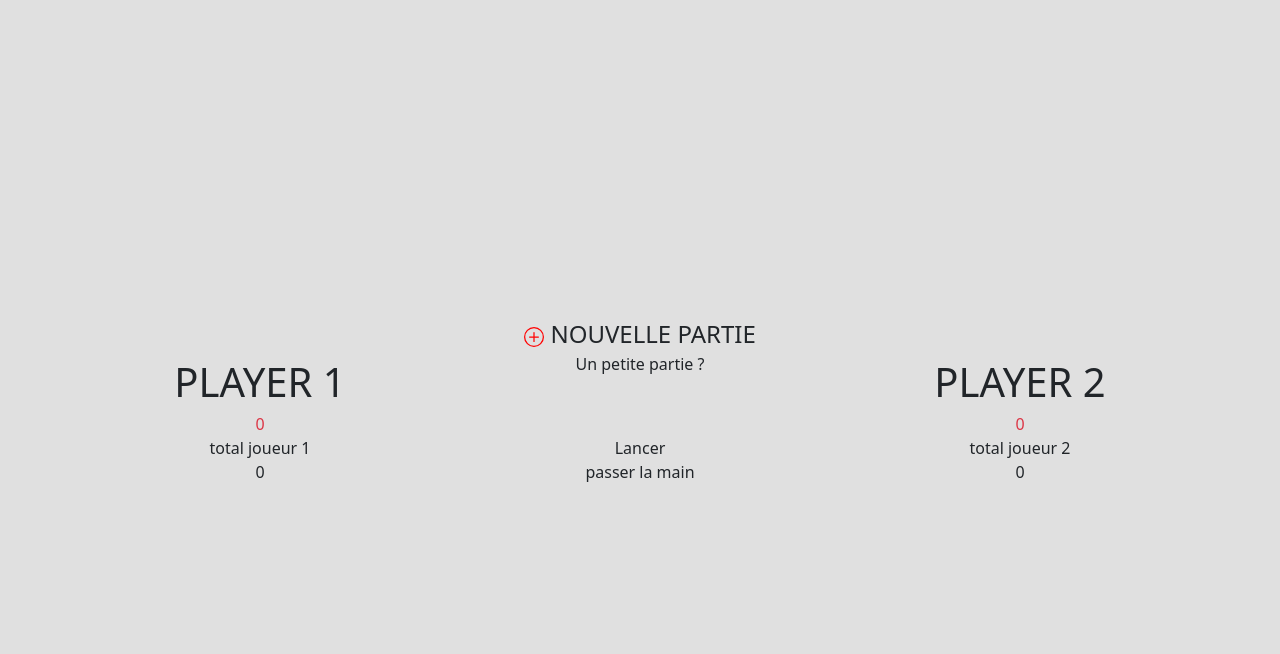
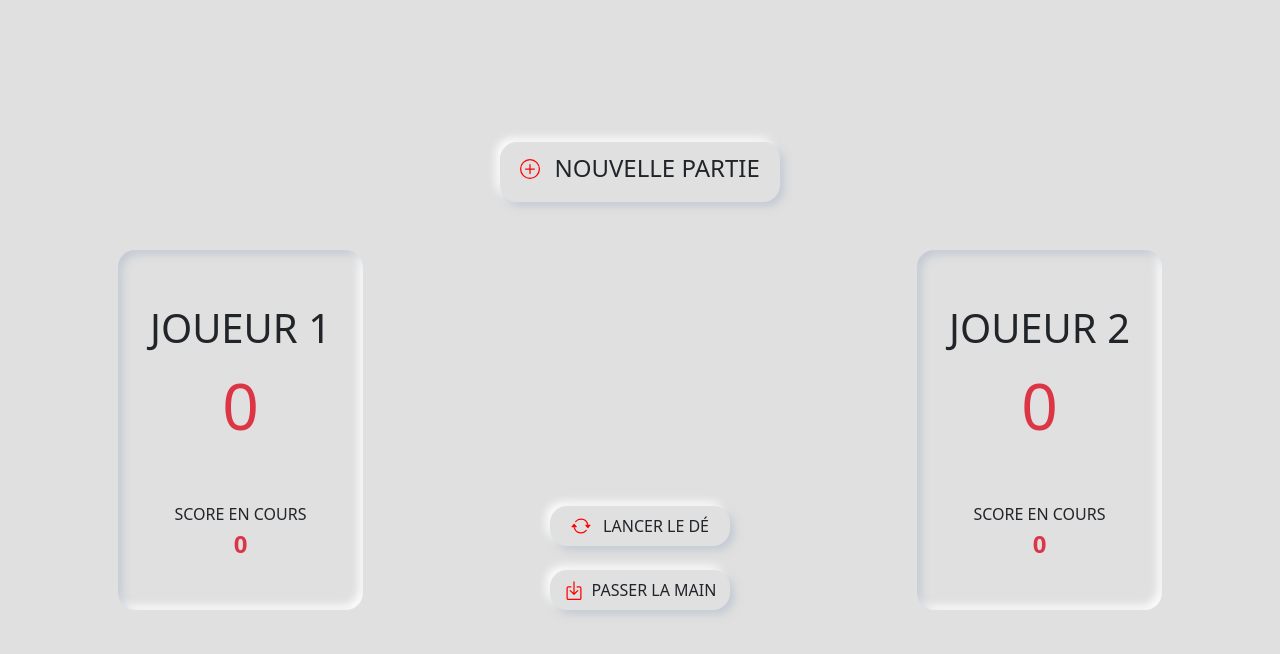
Before and after one commit to francoisbenard/dice-game, a plain HTML site: page index.html in a window 1280 px wide. Drawn offline with nearby package versions, Linux system fonts and the light colour scheme.

Commit message:
css et quelques modifs pour le display dans app.js

```diff
--- a/app.js
+++ b/app.js
@@ -22,6 +22,8 @@ function reset() {
   Total1 = 0;
   Total2 = 0;
   info.innerText = "";
+  document.querySelector('.player1').classList.remove('user');
+          document.querySelector('.player2').classList.remove('user');
 }
 
 // mise à jour du scoreTemp
@@ -30,7 +32,7 @@ function updateScore(user, randomNumber) {
   if (randomNumber === 1) {
     scoreTemp = 0;
     randomNumber = 0;
-    info.innerText = "PERDU et passe son tour";
+    displayNumber.innerHTML = "<span class='text-danger fs-2'>PERDU <br>ET<br> PASSE SON TOUR<span>";
     scoreTemp1.innerText = 0;
     scoreTemp2.innerText = 0;
   }
@@ -55,16 +57,21 @@ startButton.addEventListener('click', function () {
     // tirage du dé
     const randomNumber = Math.floor(Math.random() * 6) + 1;
     // affichage du tirage
-    displayNumber.innerText = randomNumber;
+    displayNumber.innerHTML = "<i class='bi customDice bi-dice-"+ randomNumber +"'></i>";
+
     // si dé = 1, on change de joueur
     if (randomNumber === 1) {
       // nextUser(user);
       switch (user) {
         case 1:
           user = 2;
+          document.querySelector('.player2').classList.add('user');
+          document.querySelector('.player1').classList.remove('user');
           break;
         case 2:
           user = 1;
+          document.querySelector('.player1').classList.add('user');
+          document.querySelector('.player2').classList.remove('user');
           break;
       }
     }
@@ -82,8 +89,10 @@ passButton.addEventListener('click', function () {
       case 1:
         user = 2;
         Total1 += scoreTemp;
+        document.querySelector('.player2').classList.add('user');
+          document.querySelector('.player1').classList.remove('user');
         if (Total1 >= 10) {
-          info.innerText = "JOUEUR 1 GAGNÉ";
+          displayNumber.innerHTML = "<span class='text-danger fs-2'>JOUEUR <br><span class='numberUser'>1</span><br> GAGNE<span>";
           startGame = false;
         }
         scoreTotal1.innerText = Total1;
@@ -91,8 +100,10 @@ passButton.addEventListener('click', function () {
       case 2:
         user = 1;
         Total2 += scoreTemp;
+        document.querySelector('.player1').classList.add('user');
+          document.querySelector('.player2').classList.remove('user');
         if (Total2 >= 10) {
-          info.innerText = "JOUEUR 2 GAGNÉ";
+          displayNumber.innerHTML = "<span class='text-danger fs-2'>JOUEUR <br><span class='numberUser'>2</span><br> GAGNE<span>";
           startGame = false;
         }
         scoreTotal2.innerText = Total2;
@@ -108,7 +119,9 @@ const newGame = document.getElementById("btn-newGame")
 newGame.addEventListener('click', function () {
   // on remet tous les scores à zero
   reset();
-  info.innerText = "Lancer les dés";
+  info.innerText = "";
   // true = démarre une partie, false = partie terminée
   startGame = true;
+  // on démarre avec le joueur 1
+  document.querySelector('.player1').classList.add('user');
 })
--- a/index.html
+++ b/index.html
@@ -8,53 +8,73 @@
   <!-- Bootstrap CSS -->
   <link href="https://cdn.jsdelivr.net/npm/bootstrap@5.1.3/dist/css/bootstrap.min.css" rel="stylesheet"
     integrity="sha384-1BmE4kWBq78iYhFldvKuhfTAU6auU8tT94WrHftjDbrCEXSU1oBoqyl2QvZ6jIW3" crossorigin="anonymous">
+    <link rel="stylesheet" href="https://cdn.jsdelivr.net/npm/bootstrap-icons@1.8.1/font/bootstrap-icons.css">
   <link rel="stylesheet" href="style.css">
   <title>Game</title>
 </head>
 
 <body>
 
-  <div class="container text-center ">
+  <div class="container text-center fw-lighter ">
 
 
     <div class="newgame row fs-4 text-center justify-content-center" id="btn-newGame">
 
-      <div class="button xs"> <svg xmlns="http://www.w3.org/2000/svg" width="20" height="20" fill="red" class="bi bi-plus-circle" viewBox="0 0 16 16">
-        <path d="M8 15A7 7 0 1 1 8 1a7 7 0 0 1 0 14zm0 1A8 8 0 1 0 8 0a8 8 0 0 0 0 16z"/>
-        <path d="M8 4a.5.5 0 0 1 .5.5v3h3a.5.5 0 0 1 0 1h-3v3a.5.5 0 0 1-1 0v-3h-3a.5.5 0 0 1 0-1h3v-3A.5.5 0 0 1 8 4z"/>
-      </svg> NOUVELLE PARTIE</div>
+      <div class="buttonNewGame pt-2"> <svg xmlns="http://www.w3.org/2000/svg" width="20" height="20" fill="red"
+          class="bi bi-plus-circle me-2" viewBox="0 0 16 16">
+          <path d="M8 15A7 7 0 1 1 8 1a7 7 0 0 1 0 14zm0 1A8 8 0 1 0 8 0a8 8 0 0 0 0 16z" />
+          <path
+            d="M8 4a.5.5 0 0 1 .5.5v3h3a.5.5 0 0 1 0 1h-3v3a.5.5 0 0 1-1 0v-3h-3a.5.5 0 0 1 0-1h3v-3A.5.5 0 0 1 8 4z" />
+        </svg> NOUVELLE PARTIE</div>
       <!-- <div class="col">  </div> -->
     </div>
 
-    <div class="row">
-      <div class="col">
-        <div class="label-player fs-1 fw-lighter " id="label-player1">PLAYER 1</div>
-        <div class="label-score-total fw-lighter text-danger " id="score-total1">0</div>
+    <div class="row ">
+      <div class="col player1 m-5 py-5 player">
+        <div class="label-player fs-1 fw-normal" id="label-player1">JOUEUR 1</div>
+        <div class="label-score-total  text-danger " id="score-total1">0</div>
+        <div class="label-total  mt-5 ">SCORE EN COURS</div>
+        <div class="label-score-temp fs-4 text-danger fw-bold" id="score-temp1">0</div>
       </div>
-      <div class="col ">
-        <div class="randomNumber" id="randomNumber">Un petite partie ?</div>
+
+      <div class="col d-flex flex-column align-items-center justify-content-end m-5 ">
+        <div class="randomNumber pb-4" id="randomNumber"></div>
         <div class="info" id="info"></div>
+        <!-- <div clss="d-flex align-items-end h"> -->
+
+
+
+        <div class="btn-play pt-2" id="btn-play">
+          <svg xmlns="http://www.w3.org/2000/svg" width="20" height="20" fill="red" class="bi bi-arrow-repeat me-2" viewBox="0 0 16 16">
+            <path d="M11.534 7h3.932a.25.25 0 0 1 .192.41l-1.966 2.36a.25.25 0 0 1-.384 0l-1.966-2.36a.25.25 0 0 1 .192-.41zm-11 2h3.932a.25.25 0 0 0 .192-.41L2.692 6.23a.25.25 0 0 0-.384 0L.342 8.59A.25.25 0 0 0 .534 9z"/>
+            <path fill-rule="evenodd" d="M8 3c-1.552 0-2.94.707-3.857 1.818a.5.5 0 1 1-.771-.636A6.002 6.002 0 0 1 13.917 7H12.9A5.002 5.002 0 0 0 8 3zM3.1 9a5.002 5.002 0 0 0 8.757 2.182.5.5 0 1 1 .771.636A6.002 6.002 0 0 1 2.083 9H3.1z"/>
+          </svg>
+          LANCER LE DÉ</div>
+        <div class="btn-pass mt-4 pt-2" id="btn-pass"><svg xmlns="http://www.w3.org/2000/svg" width="20" height="20" fill="red" class="bi bi-box-arrow-in-down me-2" viewBox="0 0 16 16">
+          <path fill-rule="evenodd" d="M3.5 6a.5.5 0 0 0-.5.5v8a.5.5 0 0 0 .5.5h9a.5.5 0 0 0 .5-.5v-8a.5.5 0 0 0-.5-.5h-2a.5.5 0 0 1 0-1h2A1.5 1.5 0 0 1 14 6.5v8a1.5 1.5 0 0 1-1.5 1.5h-9A1.5 1.5 0 0 1 2 14.5v-8A1.5 1.5 0 0 1 3.5 5h2a.5.5 0 0 1 0 1h-2z"/>
+          <path fill-rule="evenodd" d="M7.646 11.854a.5.5 0 0 0 .708 0l3-3a.5.5 0 0 0-.708-.708L8.5 10.293V1.5a.5.5 0 0 0-1 0v8.793L5.354 8.146a.5.5 0 1 0-.708.708l3 3z"/>
+        </svg>PASSER LA MAIN</div>
+      <!-- </div> -->
       </div>
-      <div class="col ">
-        <div class="label-player fs-1 fw-lighter" id="label-player2">PLAYER 2</div>
-        <div class="label-score-total fw-lighter text-danger " id="score-total2">0</div>
+      <div class="col player2 m-5 py-5 player">
+        <div class="label-player fs-1 fw-normal" id="label-player2">JOUEUR 2</div>
+        <div class="label-score-total  text-danger " id="score-total2">0</div>
+        <div class="label-total mt-5">SCORE EN COURS</div>
+        <div class="label-score-temp fs-4 text-danger fw-bold " id="score-temp2">0</div>
       </div>
     </div>
 
-    <div class="row ">
-      <div class="col ">
-        <div class="label-total">total joueur 1</div>
-        <div class="label-score-temp" id="score-temp1">0</div>
-      </div>
-      <div class="col ">
-        <div class="btn-play" id="btn-play">Lancer</div>
-        <div class="btn-pass" id="btn-pass">passer la main</div>
-      </div>
-      <div class="col ">
-        <div class="label-total">total joueur 2</div>
-        <div class="label-score-temp" id="score-temp2">0</div>
-      </div>
-    </div>
+    <!-- <div class="row "> -->
+    <!-- <div class="col "> -->
+
+    <!-- </div> -->
+    <!-- <div class="col "> -->
+
+    <!-- </div> -->
+    <!-- <div class="col "> -->
+
+    <!-- </div> -->
+    <!-- </div> -->
   </div>
 
   <!-- Option 1: Bootstrap Bundle with Popper -->
--- a/style.css
+++ b/style.css
@@ -1,3 +1,5 @@
+/* @import url("https://cdn.jsdelivr.net/npm/bootstrap-icons@1.8.1/font/bootstrap-icons.css"); */
+
 body {
   margin: 0;
   background-color: #e0e0e0;
@@ -6,12 +8,90 @@ body {
     height: 100vh;
     justify-content: center;
     align-items: center;
+  }
+
+.label-score-total {
+  font-size: 4rem;
+}
+
+svg {
+  margin-top: -4px;
+}
+
+.player {
+
+  box-shadow: rgba(163, 177, 198, 0.5) 4px 4px 8px 0px inset, rgb(255, 255, 255) -4px -4px 8px 0px inset;
+-webkit-box-shadow: rgba(163, 177, 198, 0.5) 4px 4px 8px 0px inset, rgb(255, 255, 255) -4px -4px 8px 0px inset;
+border-radius: 17px;
+-webkit-border-radius: 17px;
+width: 245px!important;
+max-width: 245px;
+min-width: 200px;
+}
+
+.user {
+  background-color: rgba(209, 46, 46, 0.075);
+box-shadow: rgba(178, 39, 39, 0.082) 4px 4px 8px 0px inset, rgba(240, 53, 53, 0) -4px -4px 8px 0px inset;
+-webkit-box-shadow: rgba(178, 39, 39, 0.082) 4px 4px 8px 0px inset, rgba(240, 53, 53, 0) -4px -4px 8px 0px inset;
+border-radius: 17px;
+-webkit-border-radius: 17px;
+}
+
+.buttonNewGame {
+  -moz-user-select: none; /* Firefox */
+  -webkit-user-select: none; /* Chrome, Safari, Opéra depuis la version 15 */
+  -ms-user-select: none; /* Internet explorer depuis la version 10 et Edge */
+  user-select: none; /* Propriété standard */
+  cursor: pointer;
+  box-shadow: rgba(163, 177, 198, 0.5) 4px 4px 8px 0px, rgb(255, 255, 255) -4px -4px 8px 0px;
+-webkit-box-shadow: rgba(163, 177, 198, 0.5) 4px 4px 8px 0px, rgb(255, 255, 255) -4px -4px 8px 0px;
+border-radius: 17px;
+-webkit-border-radius: 17px;
+width: 280px;
+height: 60px;
+}
+.btn-play {
+  -moz-user-select: none; /* Firefox */
+  -webkit-user-select: none; /* Chrome, Safari, Opéra depuis la version 15 */
+  -ms-user-select: none; /* Internet explorer depuis la version 10 et Edge */
+  user-select: none; /* Propriété standard */
+  cursor: pointer;
+  box-shadow: rgba(163, 177, 198, 0.5) 4px 4px 8px 0px, rgb(255, 255, 255) -4px -4px 8px 0px;
+-webkit-box-shadow: rgba(163, 177, 198, 0.5) 4px 4px 8px 0px, rgb(255, 255, 255) -4px -4px 8px 0px;
+border-radius: 17px;
+-webkit-border-radius: 17px;
+width: 180px;
+height: 40px;
+}
+.btn-pass {
+  -moz-user-select: none; /* Firefox */
+  -webkit-user-select: none; /* Chrome, Safari, Opéra depuis la version 15 */
+  -ms-user-select: none; /* Internet explorer depuis la version 10 et Edge */
+  user-select: none; /* Propriété standard */
+  cursor: pointer;
+  box-shadow: rgba(163, 177, 198, 0.5) 4px 4px 8px 0px, rgb(255, 255, 255) -4px -4px 8px 0px;
+-webkit-box-shadow: rgba(163, 177, 198, 0.5) 4px 4px 8px 0px, rgb(255, 255, 255) -4px -4px 8px 0px;
+border-radius: 17px;
+-webkit-border-radius: 17px;
+width: 180px;
+height: 40px;
 
 }
 
-div {
-  /* border: 1px black solid; */
+.customDice {
+  font-size: 9rem;
+  color: red;
 }
 
-.container {
+.label-total {
+  font-size: 1rem;
 }
+
+.numberUser {
+  font-size: 4rem;
+}
+
+@media (max-width: 992px) {
+
+
+ }
```
